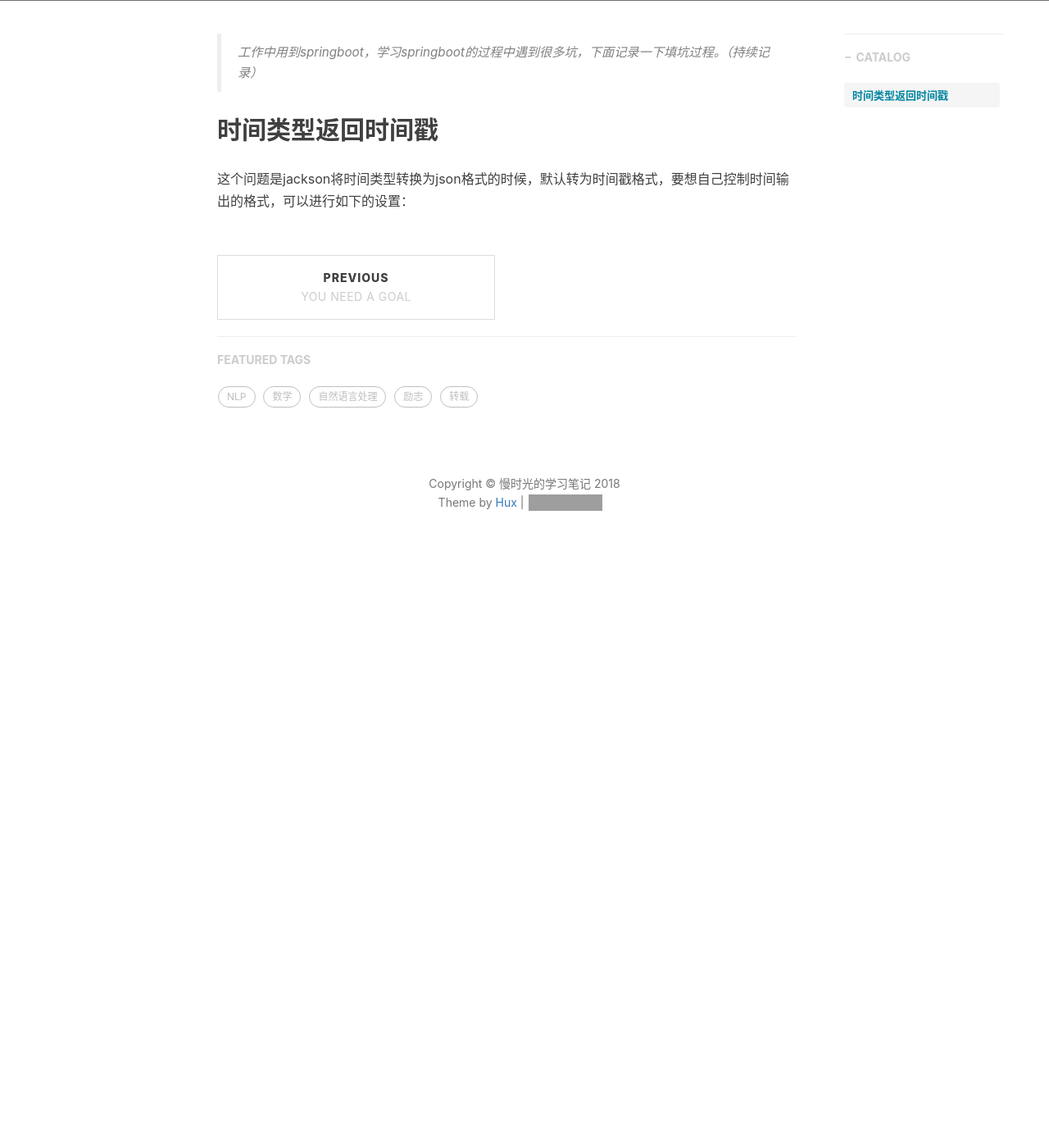
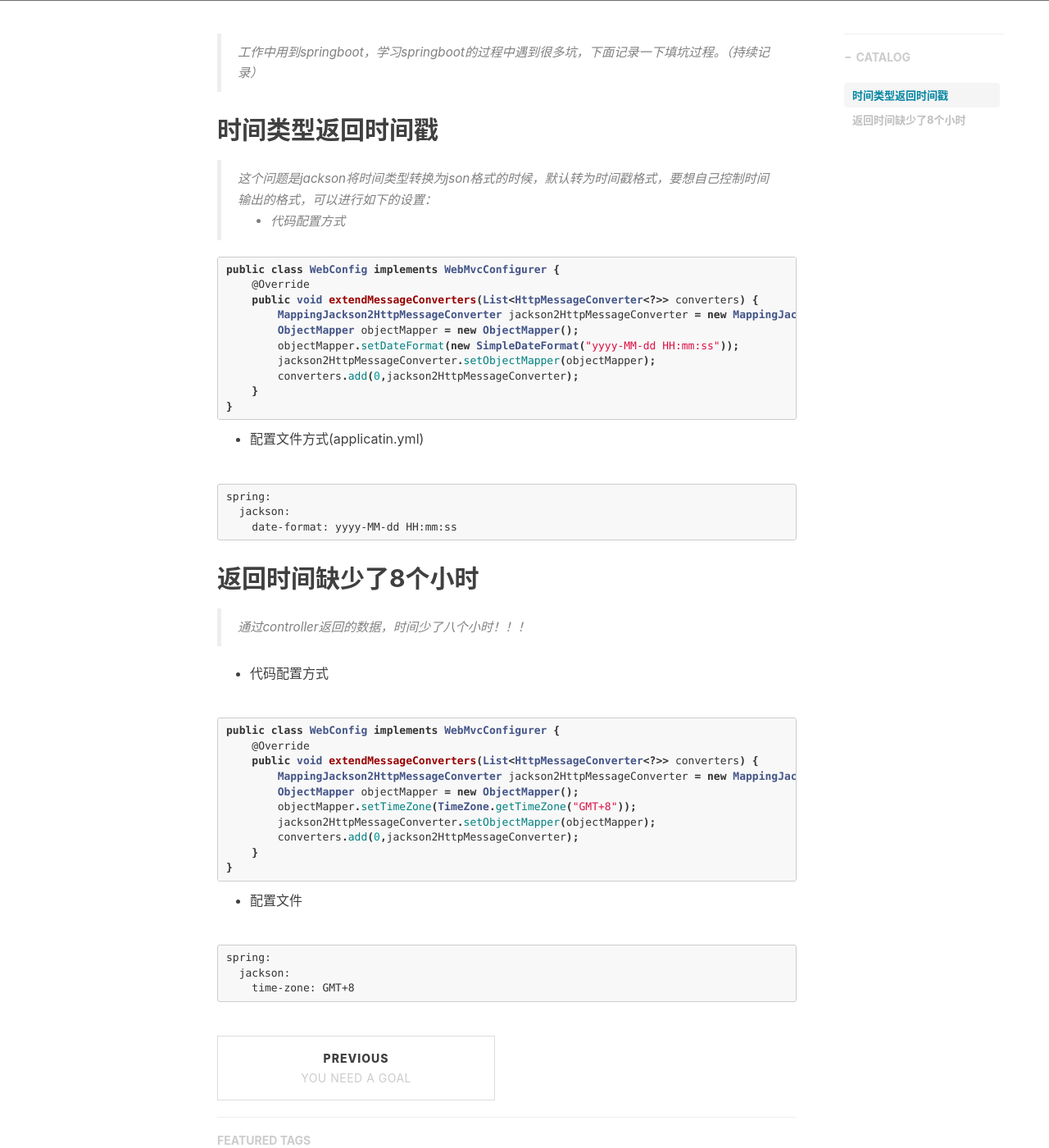
Before and after one commit to msg901216/msg901216.github.io, a Jekyll site: the page built from _posts/2018-08-24-springboot中遇到的坑.md, in a window 1280 px wide and 1400 px high, scrolled down 522 px. Shown: the whole window at 82% size. Built offline with Jekyll 4.4.1, drawn with Linux system fonts in a browser that asks for light colours; nearby versions of some CDN libraries; comment, search, counter and statistics services are not loaded; before the commit the page ends 1239 px from its top, so only the background shows below that; some of the changed text lies outside the part shown; grey boxes are pictures that could not be loaded.

Commit message:
springboot学习中遇到的坑

````diff
--- a/_posts/2018-08-24-springboot中遇到的坑.md
+++ b/_posts/2018-08-24-springboot中遇到的坑.md
@@ -1,6 +1,6 @@
 ---
 layout:     post
-title:      "springboot(1)"
+title:      "springboot (1)"
 subtitle:   "填坑记录"
 date:       2018-08-23
 author:     "msg"
@@ -18,4 +18,53 @@ tags:
 
 ## 时间类型返回时间戳
 
-这个问题是jackson将时间类型转换为json格式的时候，默认转为时间戳格式，要想自己控制时间输出的格式，可以进行如下的设置：
+> 这个问题是jackson将时间类型转换为json格式的时候，默认转为时间戳格式，要想自己控制时间输出的格式，可以进行如下的设置：
+* 代码配置方式
+
+```java
+public class WebConfig implements WebMvcConfigurer {
+    @Override
+    public void extendMessageConverters(List<HttpMessageConverter<?>> converters) {
+        MappingJackson2HttpMessageConverter jackson2HttpMessageConverter = new MappingJackson2HttpMessageConverter();
+        ObjectMapper objectMapper = new ObjectMapper();
+        objectMapper.setDateFormat(new SimpleDateFormat("yyyy-MM-dd HH:mm:ss"));
+        jackson2HttpMessageConverter.setObjectMapper(objectMapper);
+        converters.add(0,jackson2HttpMessageConverter);
+    }
+}
+```
+
+* 配置文件方式(applicatin.yml)
+
+```
+spring:
+  jackson:
+    date-format: yyyy-MM-dd HH:mm:ss
+```
+
+## 返回时间缺少了8个小时
+
+> 通过controller返回的数据，时间少了八个小时！！！
+
+* 代码配置方式
+
+```java
+public class WebConfig implements WebMvcConfigurer {
+    @Override
+    public void extendMessageConverters(List<HttpMessageConverter<?>> converters) {
+        MappingJackson2HttpMessageConverter jackson2HttpMessageConverter = new MappingJackson2HttpMessageConverter();
+        ObjectMapper objectMapper = new ObjectMapper();
+        objectMapper.setTimeZone(TimeZone.getTimeZone("GMT+8"));
+        jackson2HttpMessageConverter.setObjectMapper(objectMapper);
+        converters.add(0,jackson2HttpMessageConverter);
+    }
+}
+```
+
+* 配置文件
+
+```
+spring:
+  jackson:
+    time-zone: GMT+8
+```
````
